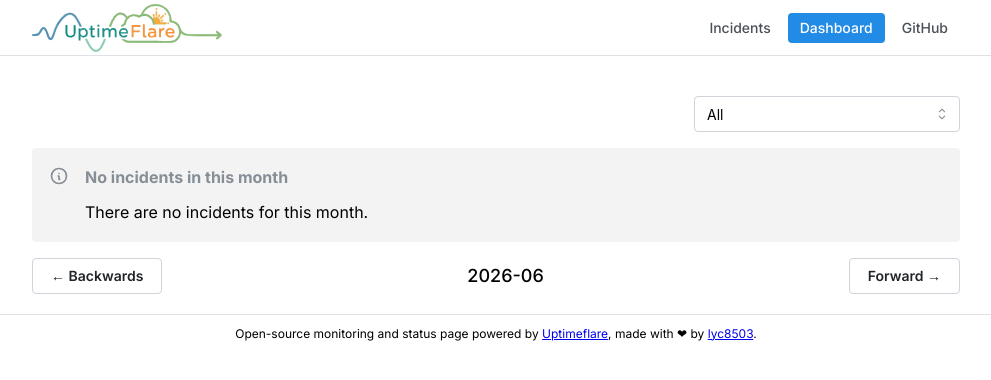
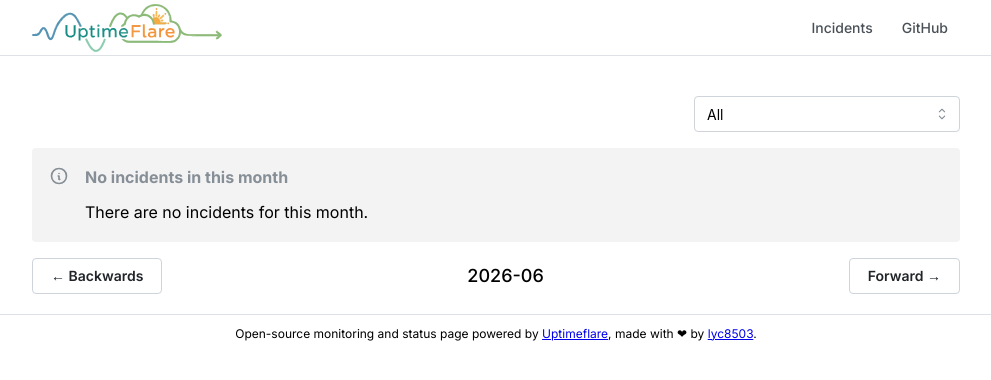
Before and after one commit to marmocc/status.marmo.cc, a Next.js app: page /incidents in a window 1280 px wide. Shown: the top 380 px of the page, without its empty margins (144-1135 px from the left). Built offline with nearby package versions, Linux system fonts and the light colour scheme.

Commit message:
Updated style of status page and links

```diff
--- a/uptime.config.ts
+++ b/uptime.config.ts
@@ -3,10 +3,8 @@ import { PageConfig, WorkerConfig } from './types/config'
 // This controls the look of your public status page dashboard
 export const pageConfig: PageConfig = {
   title: "Status",
-  links: [
-    { link: 'https://dash.marmo.cc', label: 'Dashboard', highlight: true },
-    { link: 'https://github.com/marmocc', label: 'GitHub' },
-  ],
+  links: [{ link: 'https://github.com/marmocc', label: 'GitHub' }],
+  showSummary: false,
 }
 
 // This controls the background worker that pings your tunnel
@@ -14,10 +12,13 @@ export const workerConfig: WorkerConfig = {
   monitors: [
     {
       id: 'aion_tunnel',
-      name: 'AION Server Connectivity',
+      name: 'Tunnel to AION',
       method: 'GET',
       target: 'https://tunnel.marmo.cc/ready',
       timeout: 10000,
+
+      statusPageLink: 'https://dash.marmo.cc',
+      tooltip: 'AION Dashboard',
     },
   ],
 }
```
